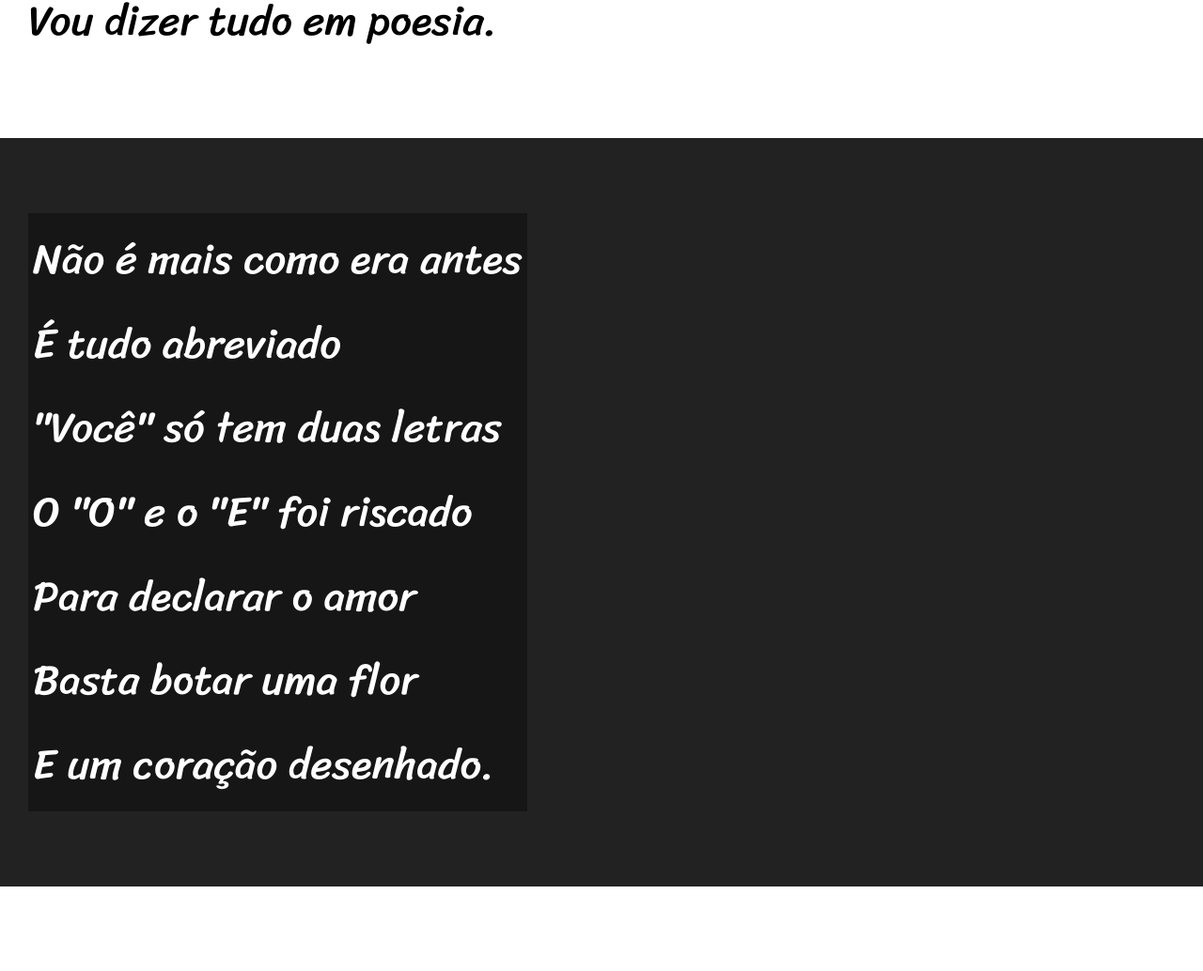
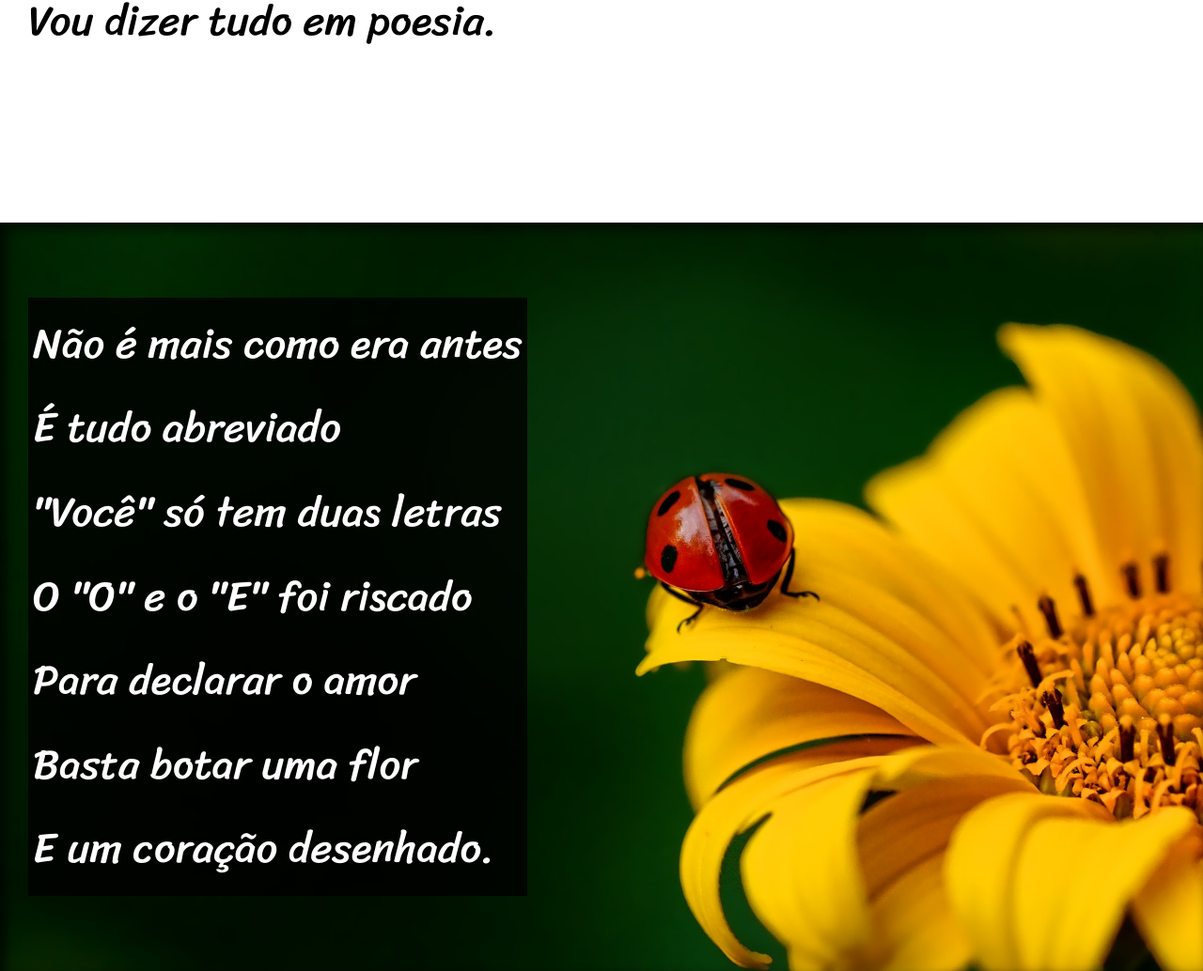
Before and after one commit to FelpsDAM/html-css, a plain HTML site: page desafios/Desafio 012/index.html in a window 1280 px wide. Shown: the part 898-1932 px from the top of the page at 94% size. Drawn offline with Linux system fonts and the light colour scheme.

Commit message:
Desafio 012 finalizado
Anotações e código concluídos

```diff
--- a/desafios/Desafio 012/estilo/style.css
+++ b/desafios/Desafio 012/estilo/style.css
@@ -58,6 +58,10 @@ section {
     font-size: 3.5vw;
 }
 
+section > p {
+    padding-bottom: 2em;
+}
+
 section.normal {
     background-color: white;
     color: black;
@@ -66,12 +70,26 @@ section.normal {
 section.imagem {
     background-color: rgb(34, 34, 34);
     color: white;
+    box-shadow: inset 6px 6px 13px 0px rgba(0, 0, 0, 0.747);
+    background-size: cover;
+    background-attachment: fixed;
 }
 
 section.imagem > p {
-    background-color: rgba(0, 0, 0, 0.356);
+    background-color: rgba(0, 0, 0, 0.808);
     display: inline-block;
     padding: 5px;
+    text-shadow: 1px 1px 0px black;
+}
+
+section#img01 {
+    background-image: url(../imagens/background001.jpg);
+    background-position: right center;
+}
+
+section#img02 {
+    background-image: url(../imagens/background002.jpg);
+    background-position: right center;
 }
 
 footer {
--- a/desafios/Desafio 012/index.html
+++ b/desafios/Desafio 012/index.html
@@ -28,7 +28,7 @@
         </p>
     </section>
 
-    <section class="imagem">
+    <section class="imagem" id="img01">
         <p>
             Não é mais como era antes <br>
             É tudo abreviado <br>
@@ -64,7 +64,7 @@
             </p>
     </section>
 
-    <section class="imagem">
+    <section class="imagem" id="img02">
         <p>
             Tenho saudade das cartas <br>
             Escritas com a própria mão <br>
```
